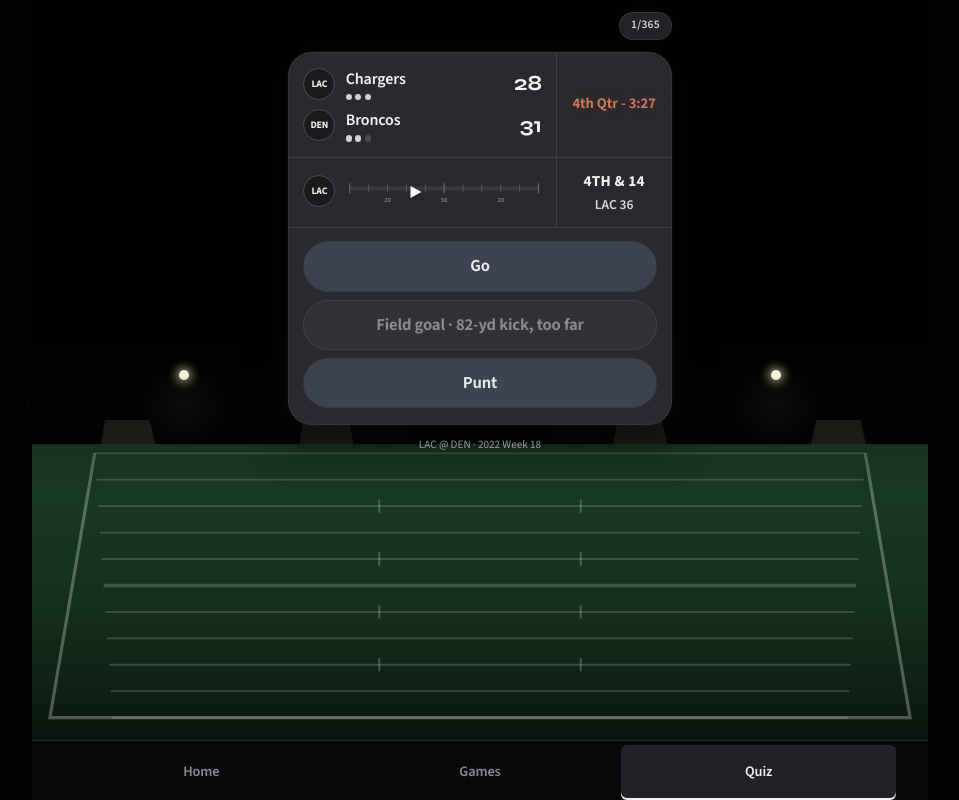
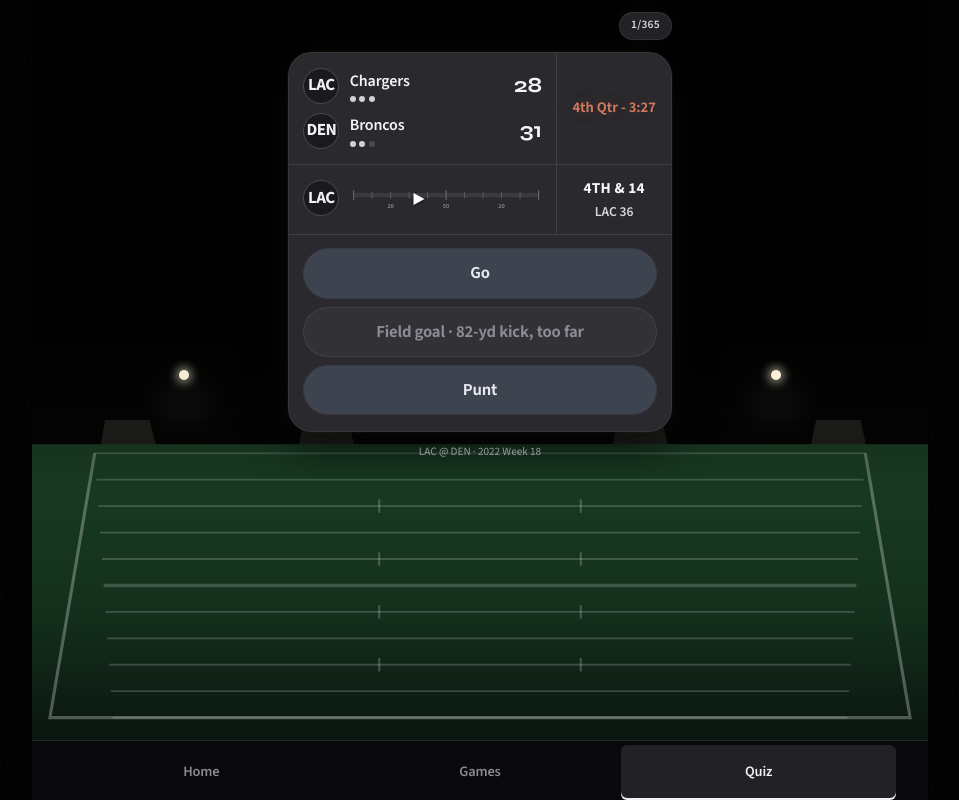
Before and after one commit to nmpy7knjd8-code/nfl-analytics-simulator, a Next.js app in the folder frontend/: page /quiz in a window 1280 px wide. Shown: the whole page, without its empty margins (160-1119 px from the left). Built offline with nearby package versions, Linux system fonts and the light colour scheme.

Commit message:
Quiz reveal: tag under option name, larger team marks (UI Critic 2250 P2-I, P3-G)

```diff
--- a/frontend/app/globals.css
+++ b/frontend/app/globals.css
@@ -1168,14 +1168,14 @@ button {
 }
 
 .quiz-team-mark {
-  width: 2rem;
-  height: 2rem;
+  width: 2.25rem;
+  height: 2.25rem;
   border-radius: 999px;
   display: inline-flex;
   align-items: center;
   justify-content: center;
-  font-size: 0.62rem;
-  letter-spacing: -0.02em;
+  font-size: 0.62.25rem;
+  letter-spacing: -0.03em;
   font-weight: 700;
   background: #1a1a1d;
   color: #f0f0f2;
@@ -1545,8 +1545,9 @@ body:has(.quiz-page) .app-nav-item.is-current {
 .quiz-reveal:has(.quiz-result.is-correct) .quiz-value.is-picked { outline: 1.5px solid #f0f0f4; color: #fff; }
 .quiz-reveal:has(.quiz-result.is-near_tie) .quiz-value.is-close { outline: 1.5px solid #f0f0f4; }
 .quiz-reveal:has(.quiz-result.is-near_tie) .quiz-value.is-picked { outline: 1px dashed rgba(240, 240, 244, 0.7); }
-.quiz-value-right { display: inline-flex; align-items: baseline; }
-.quiz-tag { font-size: 0.72rem; font-weight: 600; color: #c8c8d0; margin-right: 0.5rem; text-transform: none; font-family: var(--font-body); }
+/* 2250 P2-I: tag sits under the option name; % stays alone on the right. */
+.quiz-value-name { display: flex; flex-direction: column; gap: 2px; }
+.quiz-tag { font-size: 0.75rem; font-weight: 600; color: #d4d4d8; margin: 0; text-transform: none; font-family: var(--font-body); }
 /* Recheck 2146 P3-D: "Close call (½) point", neutral, the ½ in a chip. */
 .quiz-half { font-weight: 500; color: #c8c8d0; display: inline-flex; align-items: center; gap: 0.4em; margin-left: 0.4em; }
 .quiz-half-chip { display: inline-flex; align-items: center; justify-content: center; min-width: 1.5em; height: 1.5em; padding: 0 0.35em; border: 1.5px solid #c8c8d0; border-radius: 999px; font-size: 0.9em; line-height: 1; font-weight: 700; color: #f0f0f4; }
--- a/frontend/components/QuizGame.tsx
+++ b/frontend/components/QuizGame.tsx
@@ -172,8 +172,8 @@ export function QuizGame() {
                       key={id}
                       className={`quiz-value${rec ? " is-rec" : ""}${isPicked ? " is-picked" : ""}${off ? " is-off" : ""}${close ? " is-close" : ""}`}
                     >
-                      <span>{CHOICE_LABELS[id]}</span>
-                      <span className="quiz-value-right">{tag ? <span className="quiz-tag">{tag}</span> : null}{off ? <span className="quiz-value-off">{fgTooFarReveal(item.situation)}</span> : <span className="quiz-value-pct">{`${item.situation.posteam} ${rowPct[id] ?? pct(v)}`}</span>}</span>
+                      <span className="quiz-value-name">{CHOICE_LABELS[id]}{tag ? <span className="quiz-tag">{tag}</span> : null}</span>
+                      {off ? <span className="quiz-value-off">{fgTooFarReveal(item.situation)}</span> : <span className="quiz-value-pct">{`${item.situation.posteam} ${rowPct[id] ?? pct(v)}`}</span>}
                     </li>
                   );
                 })}
```
